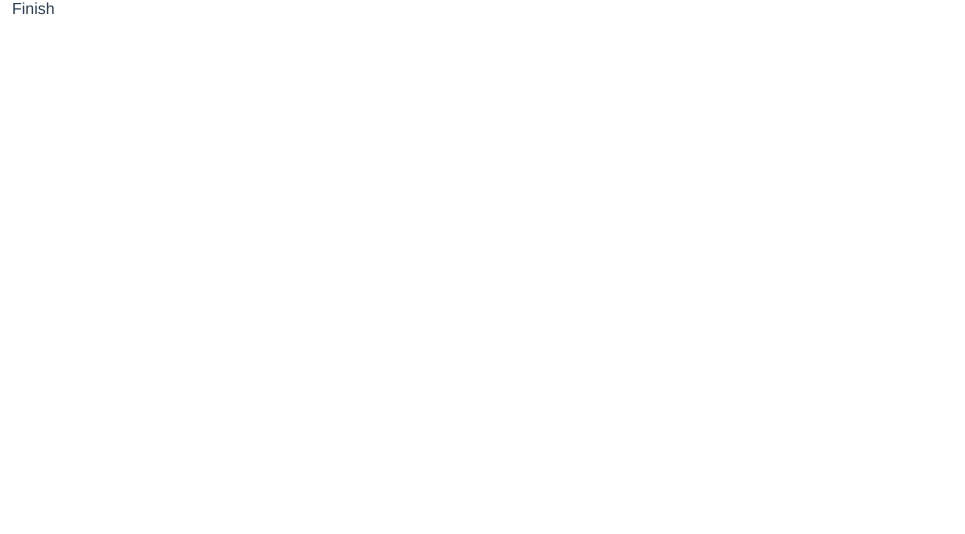
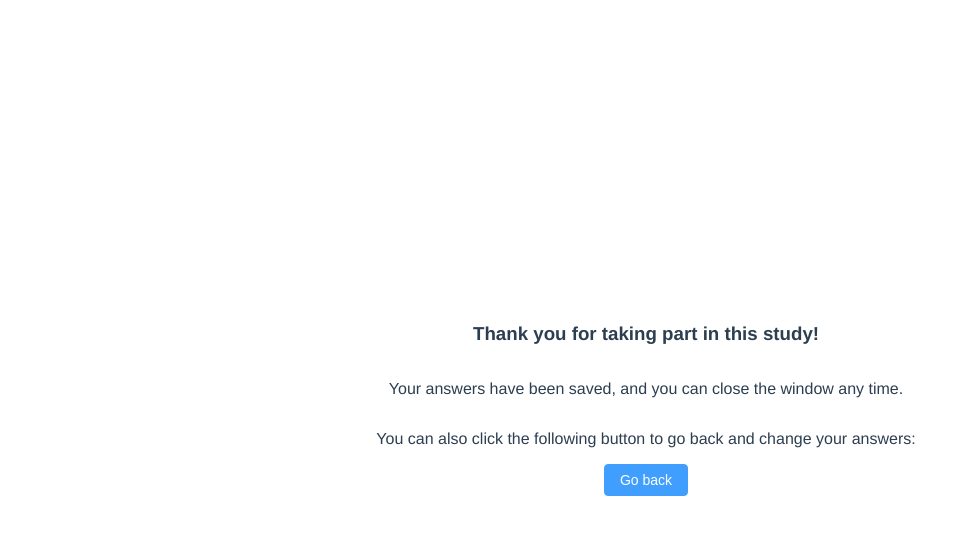
Before and after one commit to YichenTang97/vue_sam_app, a Vue app: page /finish in a window 1280 px wide. Shown: the top 534 px of the page, without its empty margins (0-965 px from the left). Built offline with nearby package versions, Linux system fonts and the light colour scheme.

Commit message:
View for finish page

```diff
--- a/src/components/FinishPage.vue
+++ b/src/components/FinishPage.vue
@@ -1,6 +1,32 @@
 <template>
-  <div class="common-layout">
-    <el-container>Finish
-    </el-container>
-  </div>
+  <div class="finish">
+        <h3>Thank you for taking part in this study!</h3>
+        <p>Your answers have been saved, and you can close the window any time.</p>
+        <p>You can also click the following button to go back and change your answers:</p>
+        <el-button type="primary" @click="back">Go back</el-button>
+</div>
 </template>
+
+<script>
+import router from '../router'
+
+export default {
+  name: "finish-page",
+  methods: {
+    back() {
+      router.push("/sam")
+    }
+  }
+};
+</script>
+
+<style scoped>
+.finish {
+  flex: 1;
+  display: flex;
+  justify-content: center;
+  align-items: center;
+  flex-direction: column;
+  height: 100vh;
+}
+</style>
```
